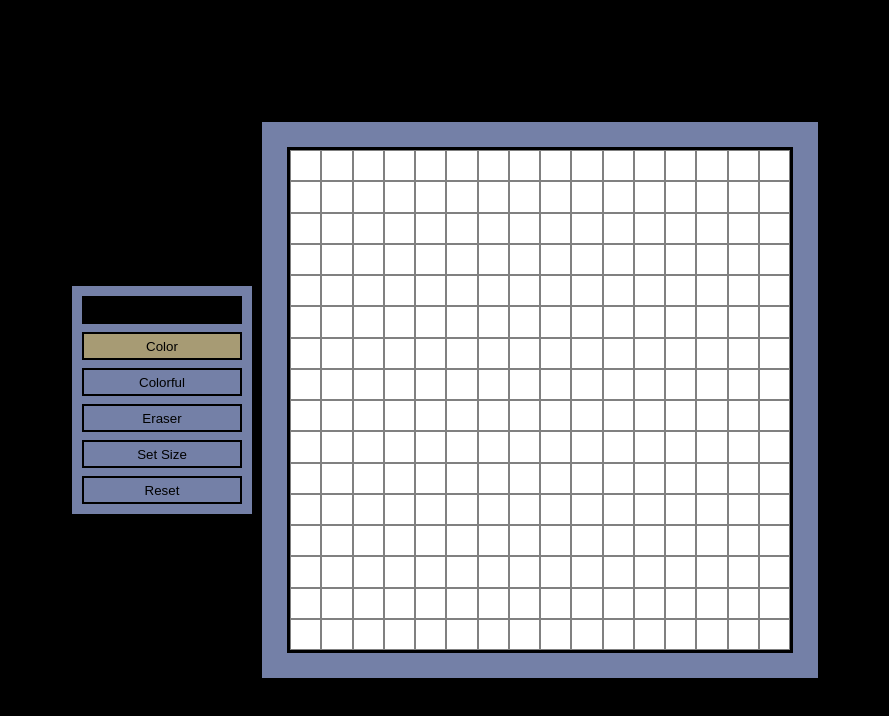
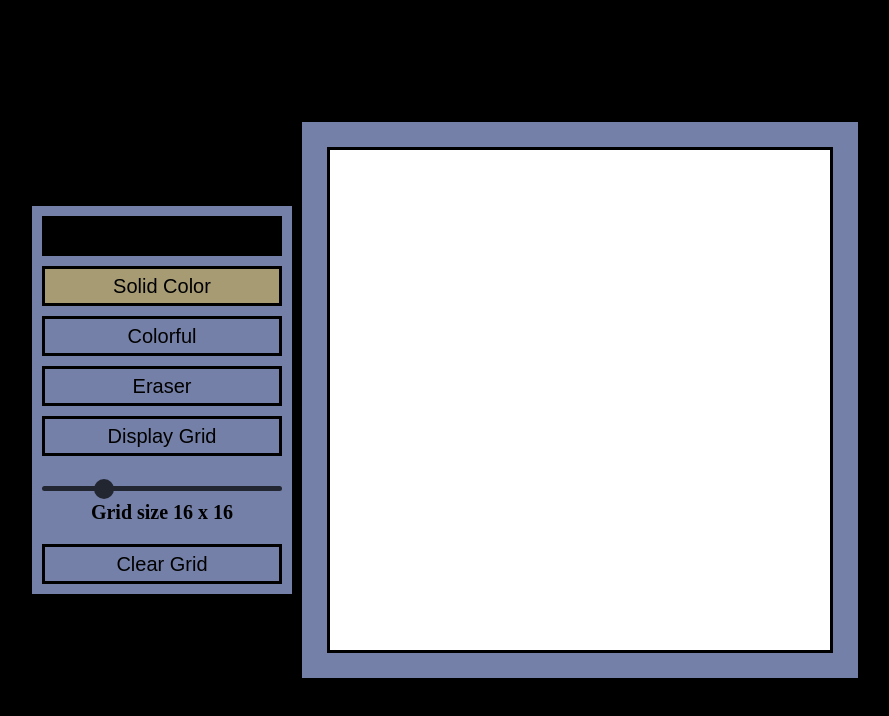
Before and after one commit to rynzaro/odin3-etchASketch, a plain HTML site: page index.html in a window 1280 px wide. Shown: the whole page, without its empty margins (195-1084 px from the left). Drawn offline with Linux system fonts and the light colour scheme.

Commit message:
Add Grid Size slider + toggle Grid functionality

```diff
--- a/index.html
+++ b/index.html
@@ -11,11 +11,15 @@
             <div class="color-box">
                 <input class="color-select" type="color" value="black">
             </div>
-            <button class="btn button-color btn-active" data-mode="color">Color</button>
+            <button class="btn button-color btn-active" data-mode="color">Solid Color</button>
             <button class="btn button-mode" data-mode="colorful">Colorful</button>
             <button class="btn button-mode" data-mode="erase">Eraser</button>
-            <button class="btn btn-setting" data-setting="size">Set Size</button>
-            <button class="btn button-reset">Reset</button>
+            <button class="btn button-grid">Display Grid</button>
+            <div class="container-slider">
+                <input type="range" min="1" max="64" class="slider" id="myRange">
+                <div class="slider-value"></div>
+            </div>
+            <button class="btn button-clear">Clear Grid</button>
         </div>
         <div class="container-grid"></div>
     </div>
--- a/script.js
+++ b/script.js
@@ -1,13 +1,13 @@
 SIZE = 500;
 PIXEL_PER_ROW = 16;
 GRID_BACKGROUND_COLOR = "white";
-BACKGROUND_COLOR = "lightgrey";
 ACTIVE_COLOR = "lightyellow";
 var PIXELS = [];
 var BACKGROUND_PIXELS;
 var ENABLE_DRAW = false;
 var PEN_COLOR = "black";
 var CURRENT_MODE = "color";
+var GRID = false;
 
 document.addEventListener('DOMContentLoaded', function() {
 
@@ -15,25 +15,31 @@ document.addEventListener('DOMContentLoaded', function() {
     document.addEventListener('mouseup', () => ENABLE_DRAW = false);
 
     const containerGrid = document.querySelector('.container-grid');
-    const resetButton = document.querySelector('.button-reset');
+    const colorInput = document.querySelector('.color-select');
+    const clearButton = document.querySelector('.button-clear');
     const setColor = document.querySelector('[data-mode="color"]');
     const setColorful = document.querySelector('[data-mode="colorful"]');
     const setEraser = document.querySelector('[data-mode="erase"]');
-    const setSize = document.querySelector('[data-setting="size"]');
-    const colorInput = document.querySelector('.color-select');
+    const gridButton = document.querySelector('.button-grid');
+    const gridSizeSlider = document.querySelector('.slider');
+    const sliderValue = document.querySelector('.slider-value');
 
+    gridSizeSlider.value = PIXEL_PER_ROW;
+    updateSliderValue(gridSizeSlider);
     colorInput.value = PEN_COLOR;
     initGrid(containerGrid, PIXEL_PER_ROW);
 
-    resetButton.addEventListener('click',() => resetGrid());
+    clearButton.addEventListener('click',() => resetGrid());
     setColor.addEventListener('click', (event) => setMode(event.target.getAttribute("data-mode")));
     setColorful.addEventListener('click', (event) => setMode(event.target.getAttribute("data-mode")));
     setEraser.addEventListener('click', (event) => setMode(event.target.getAttribute("data-mode")));
-    setSize.addEventListener('click', () => setPixelPerRow(containerGrid));
+    gridButton.addEventListener('click', () => toggleGrid());
     colorInput.addEventListener('input', () => setPenColor(colorInput.value));
+    gridSizeSlider.oninput = () => updateGridSize(containerGrid, gridSizeSlider);
 
     function createGrid(container, pixelPerRow) {
         const size = SIZE / pixelPerRow;
+        const gridStyle = GRID ? `0.25px grey solid` : 'none';
 
         for (let i = 0; i < pixelPerRow; i++) {
             const row = document.createElement('div');
@@ -42,7 +48,7 @@ document.addEventListener('DOMContentLoaded', function() {
                 pixel.style.backgroundColor = GRID_BACKGROUND_COLOR;
                 pixel.style.height = `${size}px`;
                 pixel.style.width = `${size}px`;
-                pixel.style.border = `1px grey solid`;
+                pixel.style.border = gridStyle;
                 pixel.style.boxSizing = `border-box`;
                 PIXELS.push(pixel);
                 row.appendChild(pixel);
@@ -107,12 +113,14 @@ document.addEventListener('DOMContentLoaded', function() {
         }
     }
 
-    function setPixelPerRow(container) {
-        do{
-            var pixelPerRow = parseInt(window.prompt("Please enter a number from 1 to 100", ""), 10);
-        }while(isNaN(pixelPerRow) || pixelPerRow > 100 || pixelPerRow < 1);
+    function updateSliderValue(slider) {
+        sliderValue.textContent = `Grid size ${slider.value} x ${slider.value}`;
+    }
+
+    function updateGridSize(container, slider) {
         clearDiv(container);
-        initGrid(container, pixelPerRow);
+        initGrid(container, slider.value);
+        updateSliderValue(slider);
     }
 
     function resetGrid() {
@@ -120,4 +128,15 @@ document.addEventListener('DOMContentLoaded', function() {
             pixel.style.backgroundColor = GRID_BACKGROUND_COLOR;
         })
     }
+
+    function toggleGrid() {
+        gridButton.classList.toggle('btn-active');
+        if (GRID) {
+            PIXELS.forEach( (pixel) => { pixel.style.border = 'none' });
+            GRID = false;
+        } else {
+            PIXELS.forEach( (pixel) => { pixel.style.border = `0.25px grey solid` });
+            GRID = true;
+        }
+    }
 });
--- a/styles.css
+++ b/styles.css
@@ -6,6 +6,8 @@
 :root {
     --main-bg-color: #7480A7;
     --sec-bg-color: #A79B74;
+    --thi-bg-color: #A7749A;
+    --main-font-size: 20px;
 }
 
 body {
@@ -22,8 +24,9 @@ body {
 
 .container-settings {
     display: grid;
-    grid-template-columns: 10em;
-    grid-auto-rows: 1.75em;
+    font-size: var(--main-font-size);
+    grid-template-columns: 12em;
+    grid-auto-rows: minmax(2em, auto);
     gap: 0.5em 0;
     background-color: var(--main-bg-color);
     padding: 10px;
@@ -41,7 +44,8 @@ body {
 
 .container-settings .btn, .container-settings .color-box {
     background-color: var(--main-bg-color);
-    border: 2px black solid;
+    border: 3px black solid;
+    font-size: var(--main-font-size);
 }
 
 .container-settings .btn:hover, .container-settings .btn-active {
@@ -52,6 +56,47 @@ body {
     cursor: pointer;
 }
 
+.container-settings .container-slider {
+    margin: 1em 0 .5em 0;
+    font-size: 20px;
+    font-weight: 600;
+    display: flex;
+    flex-direction: column;
+    justify-content: center;
+    align-items: center;
+}
+
+.container-settings .slider {
+    margin: 0 0 0.75em 0;
+    -webkit-appearance: none;
+    width: 100%;
+    height: 5px;
+    border-radius: 5px;
+    background: black;
+    outline: none;
+    opacity: 0.7;
+    -webkit-transition: .2s;
+    transition: opacity .2s;
+}
+
+.container-settings .slider::-webkit-slider-thumb {
+    -webkit-appearance: none;
+    appearance: none;
+    width: 20px;
+    height: 20px;
+    border-radius: 50%;
+    background: black;
+    cursor: pointer;
+}
+
+.container-settings .slider::-moz-range-thumb {
+    width: 20px;
+    height: 20px;
+    border-radius: 50%;
+    background: black;
+    cursor: pointer;
+}
+
 .container-grid {
     display: flex;
     flex-wrap: wrap;
@@ -59,3 +104,7 @@ body {
     border: 25px var(--main-bg-color) solid;
     background-color: black;
 }
+
+.no-grid {
+    border: none;
+}
```
Also changed, not shown: text.html (added, +26 -0 lines).
